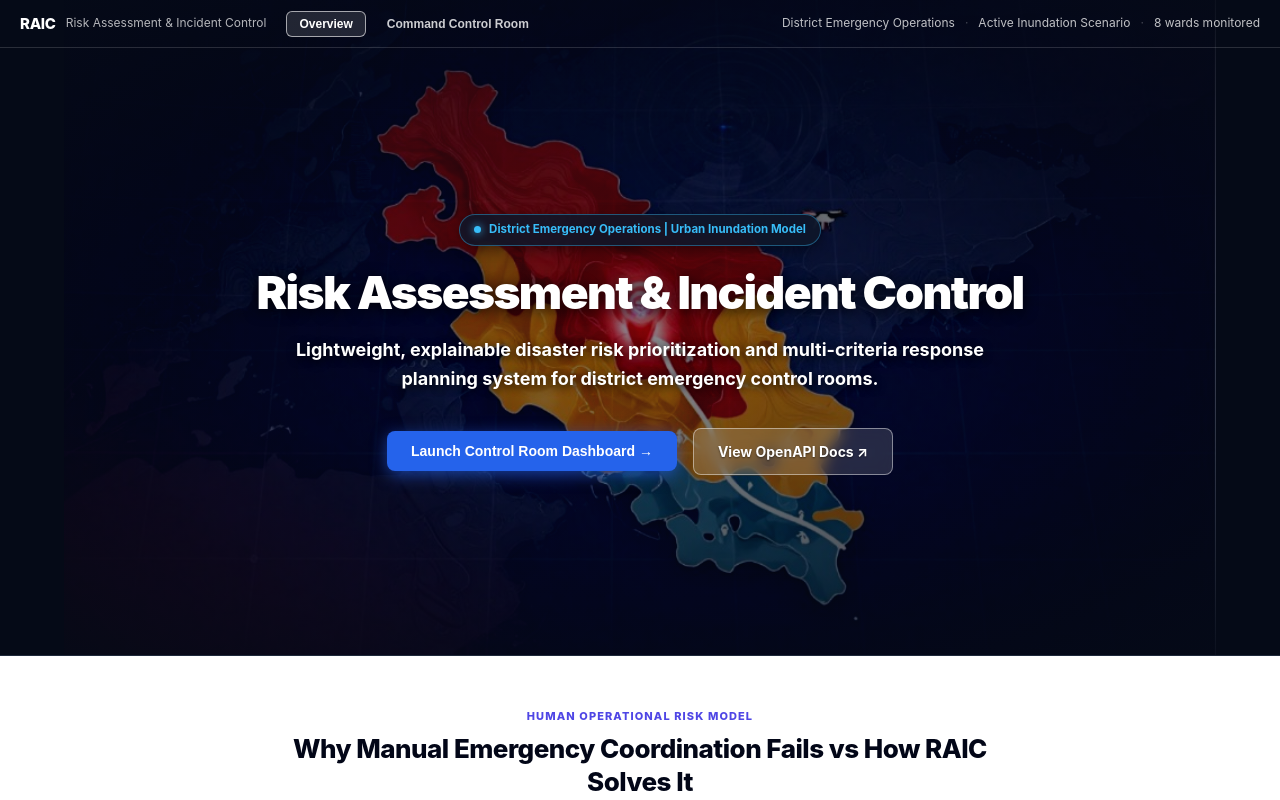
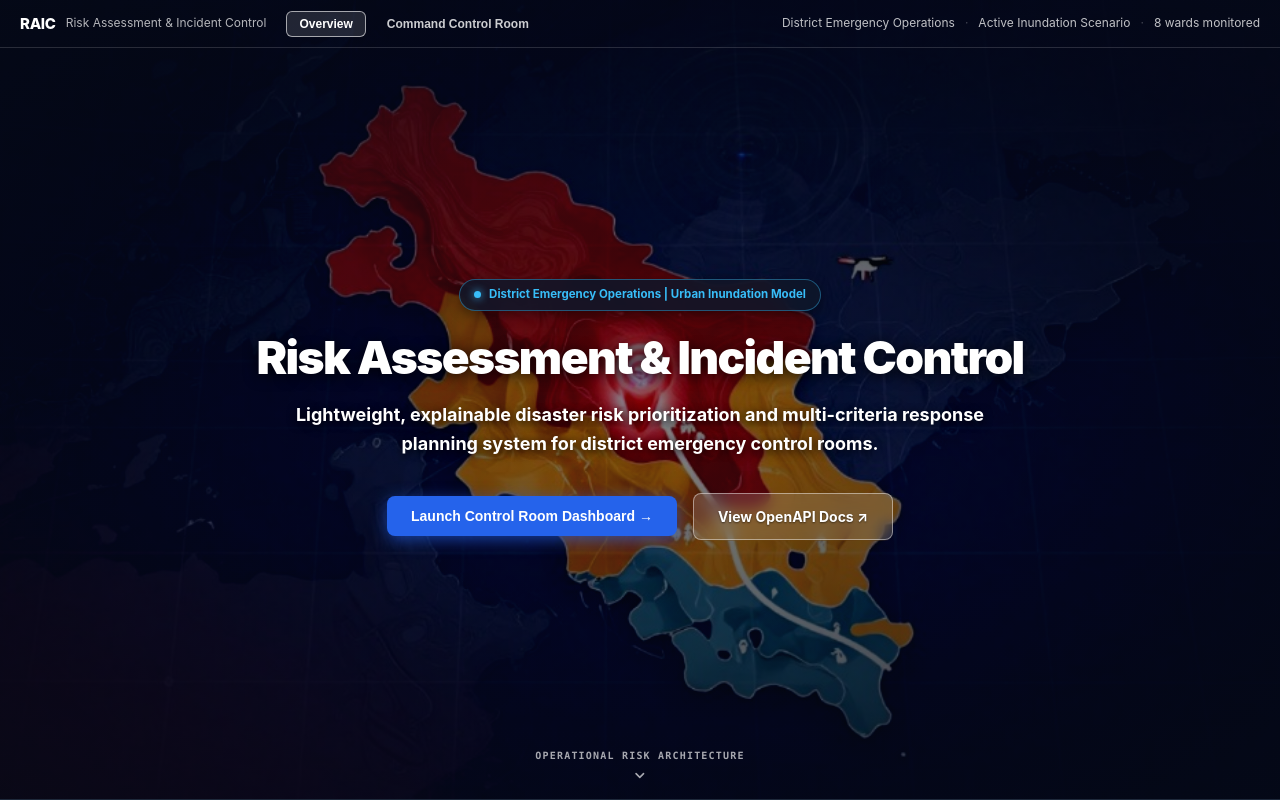
Before and after one commit to SIBAM890/IBM_Hack_team_044, a React (Vite) app in the folder frontend/: page / in a window 1280 px wide. Built offline with nearby package versions, Linux system fonts and the light colour scheme.

Commit message:
feat: expand hero section to 100vh full-screen viewport with animated scroll indicator

```diff
--- a/frontend/src/components/LandingPage.jsx
+++ b/frontend/src/components/LandingPage.jsx
@@ -44,6 +44,19 @@ export default function LandingPage({ onLaunchDashboard, wardsCount, roadBlocked
               View OpenAPI Docs &#8599;
             </a>
           </div>
+        </div>
+
+        {/* Full-Screen Scroll Indicator */}
+        <div
+          className="hero-scroll-hint"
+          onClick={() => {
+            document.querySelector('.landing-body-container')?.scrollIntoView({ behavior: 'smooth' });
+          }}
+        >
+          <span className="scroll-hint-text">OPERATIONAL RISK ARCHITECTURE</span>
+          <svg width="15" height="15" viewBox="0 0 24 24" fill="none" stroke="currentColor" strokeWidth="2.5" strokeLinecap="round" strokeLinejoin="round">
+            <polyline points="6 9 12 15 18 9"/>
+          </svg>
         </div>
       </section>
 
--- a/frontend/src/index.css
+++ b/frontend/src/index.css
@@ -829,16 +829,19 @@ body {
   padding: 52px 24px 64px;
 }
 
-/* ── Full-Bleed Atmospheric Background Hero ────────────────────────────────── */
+/* ── Full-Bleed 100vh Full Screen Atmospheric Background Hero ──────────────── */
 .landing-hero-fullbleed {
   position: relative;
   width: 100%;
+  height: 100vh;
+  min-height: 100vh;
+  box-sizing: border-box;
   overflow: hidden;
   background: #050a17;
   border-bottom: 1px solid #1e293b;
-  padding: 124px 24px 90px;
-  min-height: 82vh;
+  padding: 80px 24px 60px;
   display: flex;
+  flex-direction: column;
   align-items: center;
   justify-content: center;
 }
@@ -854,19 +857,18 @@ body {
   pointer-events: none;
   z-index: 1;
   overflow: hidden;
-  display: flex;
-  align-items: center;
-  justify-content: center;
 }
 
 .hero-bg-map-img {
+  position: absolute;
+  top: 0;
+  left: 0;
   width: 100%;
   height: 100%;
-  max-width: 1260px;
-  object-fit: contain;
-  object-position: center center;
+  object-fit: cover;
+  object-position: center 36%;
   opacity: 1;
-  filter: brightness(0.72) contrast(1.12) saturate(1.18);
+  filter: brightness(0.68) contrast(1.12) saturate(1.18);
 }
 
 .hero-bg-overlay {
@@ -879,21 +881,60 @@ body {
   height: 100%;
   background: radial-gradient(
     ellipse at center,
-    rgba(5, 10, 23, 0.28) 0%,
-    rgba(5, 10, 23, 0.60) 60%,
-    #050a17 100%
+    rgba(5, 10, 23, 0.25) 0%,
+    rgba(5, 10, 23, 0.58) 55%,
+    rgba(5, 10, 23, 0.85) 100%
   );
 }
 
 .landing-hero-content-center {
   position: relative;
   z-index: 2;
-  max-width: 860px;
+  max-width: 880px;
   margin: 0 auto;
   text-align: center;
   display: flex;
   flex-direction: column;
   align-items: center;
+}
+
+.hero-scroll-hint {
+  position: absolute;
+  bottom: 22px;
+  left: 50%;
+  transform: translateX(-50%);
+  z-index: 10;
+  display: flex;
+  flex-direction: column;
+  align-items: center;
+  gap: 5px;
+  cursor: pointer;
+  color: rgba(255, 255, 255, 0.65);
+  transition: all 0.2s ease;
+  user-select: none;
+  animation: bounce-subtle 2.2s infinite ease-in-out;
+}
+
+.hero-scroll-hint:hover {
+  color: #38bdf8;
+  transform: translateX(-50%) translateY(2px);
+}
+
+.scroll-hint-text {
+  font-family: var(--mono);
+  font-size: 10px;
+  font-weight: 700;
+  letter-spacing: 0.12em;
+  text-transform: uppercase;
+}
+
+@keyframes bounce-subtle {
+  0%, 100% {
+    transform: translateX(-50%) translateY(0);
+  }
+  50% {
+    transform: translateX(-50%) translateY(6px);
+  }
 }
 
 .landing-badge {
```
